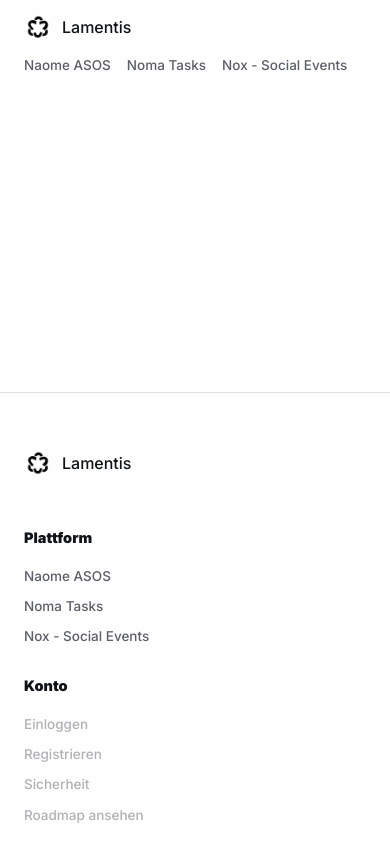
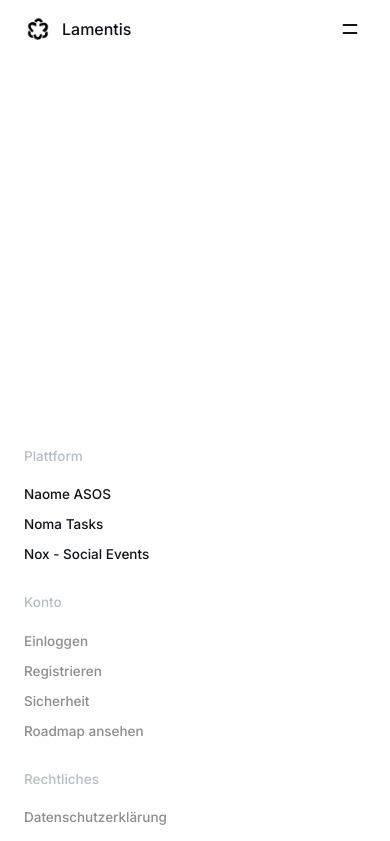
Before and after one commit to Lamentis-O/lamentis-site, a Next.js app in the folder frontend/: page /de/legal-notice in a window 390 px wide. Shown: the top 841 px of the page. Built offline with nearby package versions, Linux system fonts and the light colour scheme.

Commit message:
fix(frontend): refine mobile navigation

```diff
--- a/frontend/app/globals.css
+++ b/frontend/app/globals.css
@@ -365,14 +365,17 @@ body {
   .ds-product-page {
     display: flex;
     flex: 1 0 auto;
-    align-items: flex-start;
-    justify-content: flex-start;
+    align-items: center;
+    justify-content: center;
     min-height: clamp(34rem, 58vh, 62rem);
-    padding: clamp(7.2rem, 12vh, 12rem) 0 var(--ds-space-16);
-    text-align: left;
+    padding: var(--ds-space-16) 0;
+    text-align: center;
   }
 
   .ds-product-intro {
+    display: flex;
+    flex-direction: column;
+    align-items: center;
     min-width: 0;
   }
 
--- a/frontend/app/site-footer.css
+++ b/frontend/app/site-footer.css
@@ -3,33 +3,14 @@
     width: 100%;
     padding: clamp(5.6rem, 7vw, 8.8rem) 0
       calc(env(safe-area-inset-bottom) + 3.2rem);
-    border-top: 1px solid var(--ds-color-line);
     background: var(--ds-color-primary-background);
     box-sizing: border-box;
-  }
-
-  .ds-site-footer__brand {
-    display: inline-flex;
-    align-items: center;
-    gap: 1rem;
-    color: var(--ds-color-primary-text);
-    font-size: 1.6rem;
-    font-weight: var(--ds-font-weight-medium);
-    text-decoration: none;
-  }
-
-  .ds-site-footer__brand-logo {
-    width: 2.8rem;
-    height: 2.8rem;
-    object-fit: contain;
-    filter: var(--ds-site-logo-filter);
   }
 
   .ds-site-footer__grid {
     display: grid;
     grid-template-columns: repeat(4, minmax(0, 1fr));
     gap: clamp(3.2rem, 6vw, 8rem);
-    margin-top: clamp(4.8rem, 7vw, 8.8rem);
   }
 
   .ds-site-footer__col {
@@ -41,16 +22,16 @@
 
   .ds-site-footer__col h2 {
     margin: 0 0 0.8rem;
-    font-size: 1.45rem;
-    font-weight: 900;
-    color: var(--ds-color-primary-text);
+    font-size: 1.35rem;
+    font-weight: var(--ds-font-weight-medium);
+    color: var(--ds-color-secondary-text);
     line-height: 1.2;
   }
 
   .ds-site-footer__link,
   .ds-site-footer__link-button,
   .ds-site-footer__disabled-link {
-    color: var(--ds-color-muted);
+    color: var(--ds-color-primary-text);
     font-size: 1.35rem;
     font-weight: var(--ds-font-weight-medium);
     line-height: 1.2;
@@ -90,7 +71,7 @@
 
   .ds-site-footer__link:hover,
   .ds-site-footer__link-button:hover {
-    color: var(--ds-color-primary-text);
+    color: var(--ds-color-secondary-text);
   }
 
   .ds-site-footer__link-content {
@@ -132,16 +113,6 @@
     padding-top: 2.4rem;
   }
 
-  .ds-site-footer__bottom::before {
-    content: "";
-    position: absolute;
-    top: 0;
-    left: 0;
-    width: 100%;
-    height: 1px;
-    background: var(--ds-color-line);
-  }
-
   .ds-site-footer__bottom-inner {
     display: flex;
     align-items: center;
--- a/frontend/app/site-navigation.css
+++ b/frontend/app/site-navigation.css
@@ -5,6 +5,10 @@
 
   body {
     padding-top: var(--ds-site-navigation-height);
+  }
+
+  body.has-open-site-navigation {
+    overflow: hidden;
   }
 
   .ds-site-navigation {
@@ -19,6 +23,7 @@
   }
 
   .ds-site-navigation__inner {
+    position: relative;
     display: flex;
     align-items: center;
     justify-content: space-between;
@@ -69,4 +74,89 @@
   .ds-site-navigation__link:hover {
     color: var(--ds-color-primary-text);
   }
+
+  .ds-site-navigation__menu-button {
+    display: none;
+    width: 3.2rem;
+    height: 3.2rem;
+    align-items: center;
+    justify-content: center;
+    border: 0;
+    background: transparent;
+    padding: 0;
+    color: var(--ds-color-primary-text);
+    cursor: pointer;
+  }
+
+  .ds-site-navigation__menu-icon {
+    display: block;
+    width: 2.2rem;
+    height: 2.2rem;
+  }
+
+  .ds-site-navigation__mobile-menu {
+    position: fixed;
+    top: var(--ds-site-navigation-height);
+    right: 0;
+    bottom: 0;
+    left: 0;
+    display: none;
+    flex-direction: column;
+    align-items: stretch;
+    justify-content: flex-start;
+    gap: 1.8rem;
+    padding: clamp(5.6rem, 12vh, 9.6rem) var(--ds-web-gutter)
+      calc(env(safe-area-inset-bottom) + var(--ds-space-8));
+    background: var(--ds-color-primary-background);
+    animation: ds-site-navigation-menu-in 220ms cubic-bezier(0.22, 1, 0.36, 1)
+      both;
+  }
+
+  .ds-site-navigation__mobile-link {
+    display: flex;
+    min-height: clamp(5.2rem, 9vh, 7.2rem);
+    align-items: center;
+    justify-content: flex-start;
+    color: var(--ds-color-primary-text);
+    font-size: clamp(3.4rem, 10vw, 5.8rem);
+    font-weight: var(--ds-font-weight-medium);
+    line-height: 1.02;
+    text-decoration: none;
+    white-space: normal;
+    overflow-wrap: anywhere;
+    transition:
+      color 150ms ease,
+      transform 150ms ease;
+  }
+
+  .ds-site-navigation__mobile-link:hover {
+    color: var(--ds-color-secondary-text);
+    transform: translateX(0.4rem);
+  }
+
+  @keyframes ds-site-navigation-menu-in {
+    from {
+      opacity: 0;
+      transform: translateY(-1.2rem);
+    }
+
+    to {
+      opacity: 1;
+      transform: translateY(0);
+    }
+  }
+
+  @media (max-width: 640px) {
+    .ds-site-navigation__links {
+      display: none;
+    }
+
+    .ds-site-navigation__menu-button {
+      display: inline-flex;
+    }
+
+    .ds-site-navigation__mobile-menu {
+      display: flex;
+    }
+  }
 }
--- a/frontend/components/site/site-footer.tsx
+++ b/frontend/components/site/site-footer.tsx
@@ -223,19 +223,6 @@ function LanguageButton({
 export function SiteFooter({ locale, content }: SiteFooterProps) {
   return (
     <footer className="ds-site-footer">
-      <div className="ds-page-boundary ds-site-footer__brand-row">
-        <a href={`/${locale}`} className="ds-site-footer__brand" aria-label="Lamentis">
-          <Image
-            src="/assets/images/app-logo-20260424.png"
-            alt=""
-            width={44}
-            height={44}
-            className="ds-site-footer__brand-logo"
-          />
-          <span>{content.brand}</span>
-        </a>
-      </div>
-
       <div className="ds-page-boundary ds-site-footer__grid">
         <FooterSectionBlock section={content.platform} />
         <FooterSectionBlock section={content.account} />
--- a/frontend/components/site/site-navigation.tsx
+++ b/frontend/components/site/site-navigation.tsx
@@ -1,13 +1,95 @@
+"use client";
+
 import Image from "next/image";
 import Link from "next/link";
-import { contentByLocale, type Locale } from "../../domain/site/content";
+import { useEffect, useState } from "react";
+import {
+  contentByLocale,
+  type FooterSectionLink,
+  type Locale,
+} from "../../domain/site/content";
 
 type SiteNavigationProps = {
   locale: Locale;
 };
 
+type ProductLink = FooterSectionLink & { href: string };
+
+function ProductLinks({ links }: { links: ProductLink[] }) {
+  return (
+    <div className="ds-site-navigation__links">
+      {links.map((link) => (
+        <Link key={link.href} href={link.href} className="ds-site-navigation__link">
+          {link.label}
+        </Link>
+      ))}
+    </div>
+  );
+}
+
+function MenuIcon({ isOpen }: { isOpen: boolean }) {
+  const paths = isOpen
+    ? ["M5.5 5.5L16.5 16.5", "M16.5 5.5L5.5 16.5"]
+    : ["M4.5 7H17.5", "M4.5 15H17.5"];
+
+  return (
+    <svg
+      className="ds-site-navigation__menu-icon"
+      aria-hidden="true"
+      width="22"
+      height="22"
+      viewBox="0 0 22 22"
+      fill="none"
+    >
+      {paths.map((path) => (
+        <path
+          key={path}
+          d={path}
+          stroke="currentColor"
+          strokeWidth="1.8"
+          strokeLinecap="round"
+        />
+      ))}
+    </svg>
+  );
+}
+
+function MobileMenu({
+  links,
+  onNavigate,
+}: {
+  links: ProductLink[];
+  onNavigate: () => void;
+}) {
+  return (
+    <div id="site-navigation-mobile-menu" className="ds-site-navigation__mobile-menu">
+      {links.map((link) => (
+        <Link
+          key={link.href}
+          href={link.href}
+          className="ds-site-navigation__mobile-link"
+          onClick={onNavigate}
+        >
+          {link.label}
+        </Link>
+      ))}
+    </div>
+  );
+}
+
 export function SiteNavigation({ locale }: SiteNavigationProps) {
   const links = contentByLocale[locale].footer.platform.links;
+  const [isMobileMenuOpen, setIsMobileMenuOpen] = useState(false);
+
+  const productLinks = links.filter((link): link is ProductLink => Boolean(link.href));
+
+  useEffect(() => {
+    document.body.classList.toggle("has-open-site-navigation", isMobileMenuOpen);
+
+    return () => {
+      document.body.classList.remove("has-open-site-navigation");
+    };
+  }, [isMobileMenuOpen]);
 
   return (
     <nav className="ds-site-navigation" aria-label="Product navigation">
@@ -23,23 +105,27 @@ export function SiteNavigation({ locale }: SiteNavigationProps) {
           <span>Lamentis</span>
         </Link>
 
-        <div className="ds-site-navigation__links">
-          {links.map((link) => {
-            if (!link.href) {
-              return null;
-            }
+        <ProductLinks links={productLinks} />
 
-            return (
-              <Link
-                key={link.href}
-                href={link.href}
-                className="ds-site-navigation__link"
-              >
-                {link.label}
-              </Link>
-            );
-          })}
-        </div>
+        <button
+          type="button"
+          className="ds-site-navigation__menu-button"
+          aria-label={
+            isMobileMenuOpen ? "Close product navigation" : "Open product navigation"
+          }
+          aria-controls="site-navigation-mobile-menu"
+          aria-expanded={isMobileMenuOpen}
+          onClick={() => setIsMobileMenuOpen((open) => !open)}
+        >
+          <MenuIcon isOpen={isMobileMenuOpen} />
+        </button>
+
+        {isMobileMenuOpen ? (
+          <MobileMenu
+            links={productLinks}
+            onNavigate={() => setIsMobileMenuOpen(false)}
+          />
+        ) : null}
       </div>
     </nav>
   );
```
Also changed, not shown: 1 other file (tests, documents, lock files or other folders).
